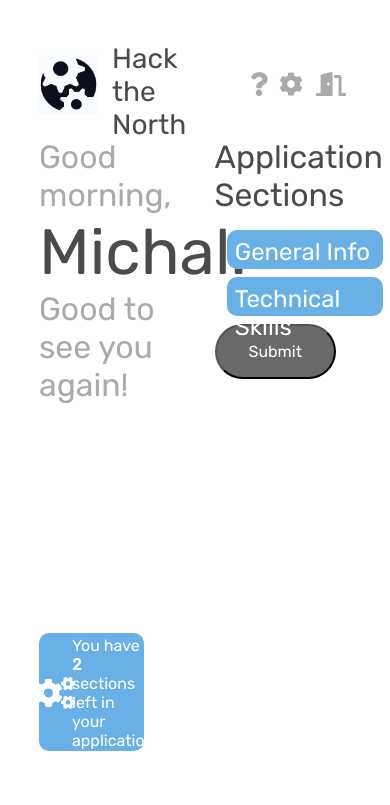
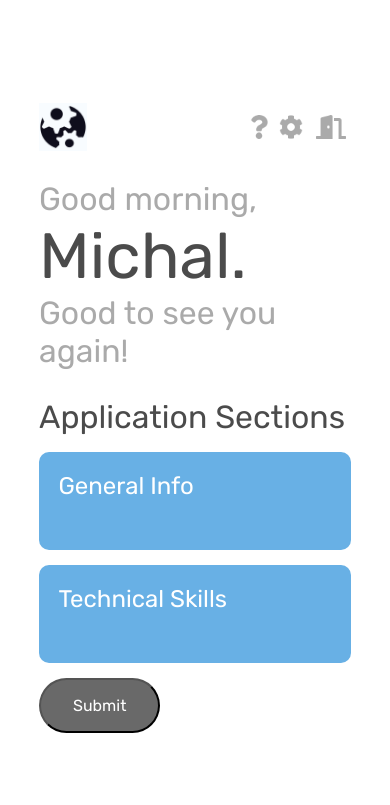
Before and after one commit to alexieyizhe/htn-dashboard, a Gatsby site: page / in a window 390 px wide. Shown: the top 805 px of the page. Built offline with nearby package versions, Linux system fonts and the light colour scheme; Gatsby itself is replaced by a stand-in of ours.

Commit message:
Add moile responsiveness

```diff
--- a/src/components/Card/CardComponent.jsx
+++ b/src/components/Card/CardComponent.jsx
@@ -1,5 +1,6 @@
 import React from "react";
 import styled from "styled-components";
+import { mediaSize } from "../../utils/siteTools";
 
 /* Images */
 import CheckmarkImg from "../../../static/checkmark.png";
--- a/src/components/Form/FormComponent.jsx
+++ b/src/components/Form/FormComponent.jsx
@@ -2,9 +2,22 @@ import React, { useContext, useState, useCallback } from "react";
 import styled from "styled-components";
 import { debounce } from "debounce";
 import { SiteContext } from "../../utils/siteContext";
+import { mediaSize } from "../../utils/siteTools";
 
 import Heading from "../Heading/HeadingComponent";
 import Question from "../Question/QuestionComponent";
+
+
+const FormContainer = styled.div`
+  ${mediaSize.tablet`
+    padding-bottom: 12vw;
+    width: 80vw;
+  `};
+
+  ${mediaSize.phone`
+    padding-bottom: 20vw;
+  `};
+`;
 
 
 const Alert = styled.span`
@@ -36,7 +49,7 @@ const Form = ({
       dispatch({ type: 'updateApplication', data: { setId: id, questionId, questionResponse } });
       setQuestionSaveState('saved');
     }, 1000),
-    []
+    [id]
   );
 
   const saveResponse = (questionId, questionResponse) => {
@@ -44,12 +57,8 @@ const Form = ({
     delayedDispatchResponse(questionId, questionResponse)
   };
 
-
-  console.log('after', questionSaveState)
-
-
   return (
-    <div className="FormContainer">
+    <FormContainer>
       <Heading main>{questionSetInState && questionSetInState.label}</Heading>
       {questionSetInState && questionSetInState.questions.map(question => (
         <Question key={question.id} questionData={question} responseUpdater={saveResponse} />
@@ -74,7 +83,7 @@ const Form = ({
       >
         Nice! This section has been completed.
       </Alert>
-    </div>
+    </FormContainer>
   );
 }
 
--- a/src/components/Header/HeaderComponent.jsx
+++ b/src/components/Header/HeaderComponent.jsx
@@ -1,5 +1,6 @@
 import React from "react";
 import styled from "styled-components";
+import { mediaSize } from "../../utils/siteTools";
 
 /* Images */
 import LogoImg from "../../../static/favicon.jpg";
@@ -21,11 +22,15 @@ const Container = styled.span`
 const HeaderTitle = styled.span`
   font-size: 1.75em;
   margin: auto auto auto 0.5em;
+
+  ${mediaSize.phone`
+    display: none;
+  `};
 `;
 
 
 const HeaderLogo = styled.img`
-  max-height: 70%;
+  max-height: 3em;
   margin: auto 0; // centers img
 `;
 
--- a/src/components/Question/QuestionComponent.jsx
+++ b/src/components/Question/QuestionComponent.jsx
@@ -1,6 +1,6 @@
 import React from "react";
 import styled from "styled-components";
-import { SITE_QUESTION_TYPES } from "../../utils/siteTools";
+import { SITE_QUESTION_TYPES, mediaSize } from "../../utils/siteTools";
 
 import TextInput from "../TextInput/TextInputComponent";
 import TextArea from "../TextArea/TextAreaComponent";
@@ -8,6 +8,10 @@ import SelectDropdown from "../SelectDropdown/SelectDropdownComponent";
 
 const Container = styled.div`
   margin: 2vw 0;
+
+  ${mediaSize.phone`
+    margin: 5vw 0;
+  `};
 `;
 
 const Title = styled.div`
--- a/src/components/Toaster/ToastComponent.jsx
+++ b/src/components/Toaster/ToastComponent.jsx
@@ -6,12 +6,12 @@ import { FontAwesomeIcon } from "@fortawesome/react-fontawesome";
 const Container = styled.span`
   width: ${props => props.width};
   height: ${props => props.height};
-  padding: 2%;
+  padding: 2% 0;
 
   display: grid;
   grid-template-rows: auto;
-  grid-template-columns: 25% 70%;
-  grid-column-gap: 5%;
+  grid-template-columns: 25% 75%;
+  grid-column-gap: 3%;
   grid-template-areas: "icon contents";
   justify-content: space-between;
 
@@ -33,6 +33,8 @@ const ToastIcon = styled.div`
 
 const ToastContents = styled.div`
   grid-area: contents;
+
+  font-size: 1em;
 `;
 
 
--- a/src/views/App.jsx
+++ b/src/views/App.jsx
@@ -1,6 +1,7 @@
 import React, { useContext } from "react";
 import styled from "styled-components";
 import { SiteContext } from "../utils/siteContext";
+import { mediaSize } from "../utils/siteTools";
 
 import DashboardView from "./Dashboard/DashboardViewContainer";
 import QuestionSetView from "./QuestionSet/QuestionSetViewComponent";
@@ -32,6 +33,10 @@ const Container = styled.div`
 
   display: flex;
   flex-direction: row;
+
+  ${mediaSize.tablet`
+    flex-direction: column;
+  `};
 `;
 
 const LeftColumn = styled.div`
@@ -43,15 +48,26 @@ const LeftColumn = styled.div`
   display: inline-flex;
   flex-direction: column;
   justify-content: space-between;
+
+  ${mediaSize.tablet`
+    position: relative;
+    height: auto;
+    width: 80vw;
+  `};
 `;
 
 const RightColumn = styled.div`
-  position: relative;
   width: 45vw;
 
   display: inline-flex;
   flex-direction: column;
   justify-content: flex-start;
+
+  ${mediaSize.tablet`
+    margin-top: 5vh;
+    height: auto;
+    width: 80vw;
+  `};
 `;
 
 
@@ -73,6 +89,12 @@ const ColumnPane = styled.div`
 
 const NavButtons = styled.div`
   height: 10vh;
+
+  ${mediaSize.tablet`
+    position: absolute;
+    top: 10vh;
+    right: 10vw;
+  `};
 `;
 
 
@@ -84,16 +106,24 @@ const Greeting = styled.div`
     font-size: 4em;
     color: ${props => props.theme.colors.black};
   }
+
+  ${mediaSize.tablet`
+    height: auto;
+  `};
 `;
 
 
 const ToastContainer = styled.div`
   height: 20vh;
+
+  ${mediaSize.tablet`
+    display: none;
+  `};
 `;
 
 
 const DashboardToast = styled(Toast)`
-  width: 60%;
+  width: 65%;
   height: 70%;
 
   & span {
--- a/src/views/Dashboard/DashboardViewComponent.jsx
+++ b/src/views/Dashboard/DashboardViewComponent.jsx
@@ -1,6 +1,7 @@
 import React, { useContext, useState } from "react";
 import styled, { withTheme } from "styled-components";
 import { SiteContext } from "../../utils/siteContext";
+import { mediaSize } from "../../utils/siteTools";
 
 import Heading from "../../components/Heading/HeadingComponent";
 import Card from "../../components/Card/CardComponent";
@@ -12,6 +13,17 @@ const DashboardCard = styled(Card)`
   width: 40vw;
   height: 10vw;
   margin: 0 0 2vw auto;
+
+  ${mediaSize.tablet`
+    width: 80vw;
+    height: 15vw;
+    margin: 4vw 0 4vw auto;
+  `};
+
+  ${mediaSize.phone`
+    padding: 5vw;
+    height: 25vw;
+  `};
 `;
 
 const SubmitActionContainer = styled.div`
@@ -28,6 +40,11 @@ const SubmitButton = styled(Button)`
 
 const SubmitMsg = styled.span`
   color: ${props => props.color};
+
+  ${mediaSize.phone`
+    margin-top: 3vw;
+    display: block;
+  `};
 `;
 
 
--- a/src/views/QuestionSet/QuestionSetViewComponent.jsx
+++ b/src/views/QuestionSet/QuestionSetViewComponent.jsx
@@ -2,6 +2,7 @@ import React, { useContext } from "react";
 import styled from "styled-components";
 import { FontAwesomeIcon } from "@fortawesome/react-fontawesome";
 import { SiteContext } from "../../utils/siteContext";
+import { mediaSize } from "../../utils/siteTools";
 
 import Form from "../../components/Form/FormComponent";
 
@@ -23,6 +24,15 @@ const BackButton = styled.span`
   &:hover {
     transform: scale(1.1);
   }
+
+  ${mediaSize.tablet`
+    width: 10%;
+    position: fixed;
+    top: auto;
+    bottom: 5vw;
+    left: 50%;
+    margin-left: -5%;
+  `};
 `;
 
 
```
